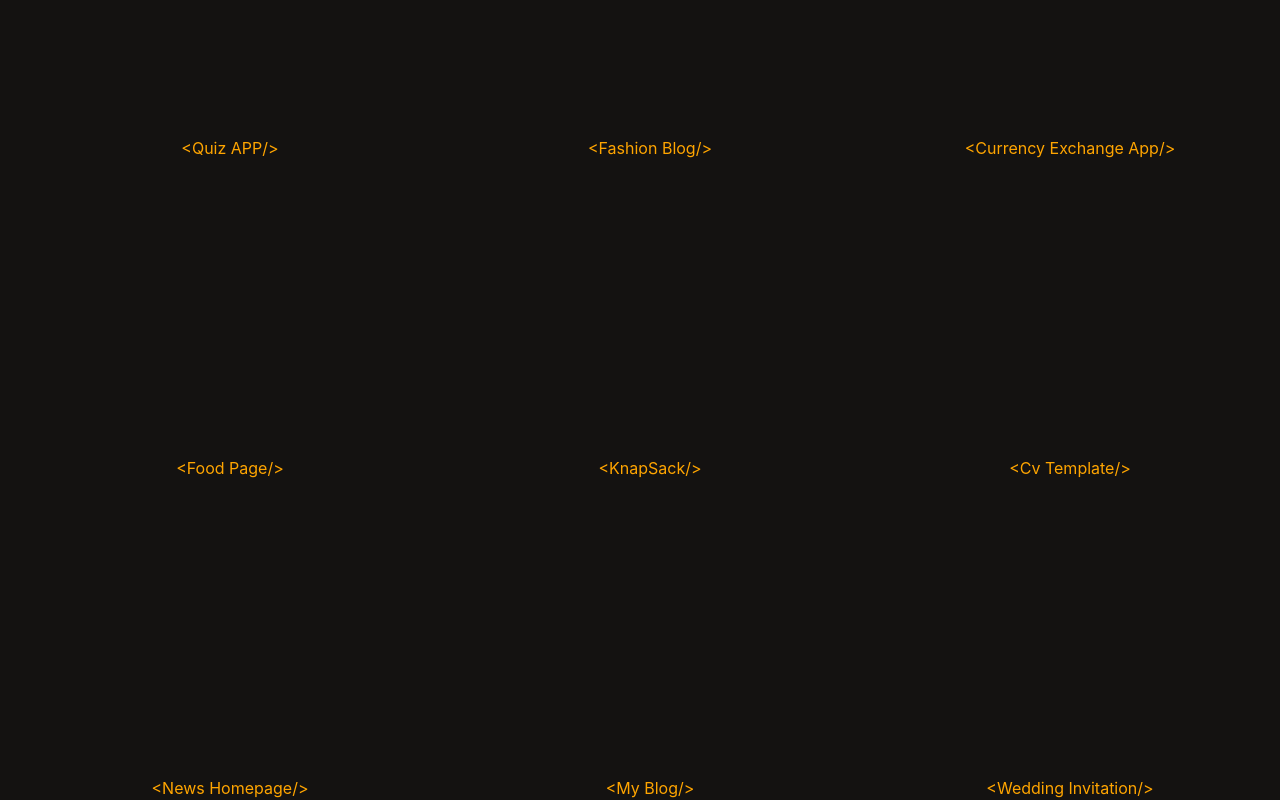
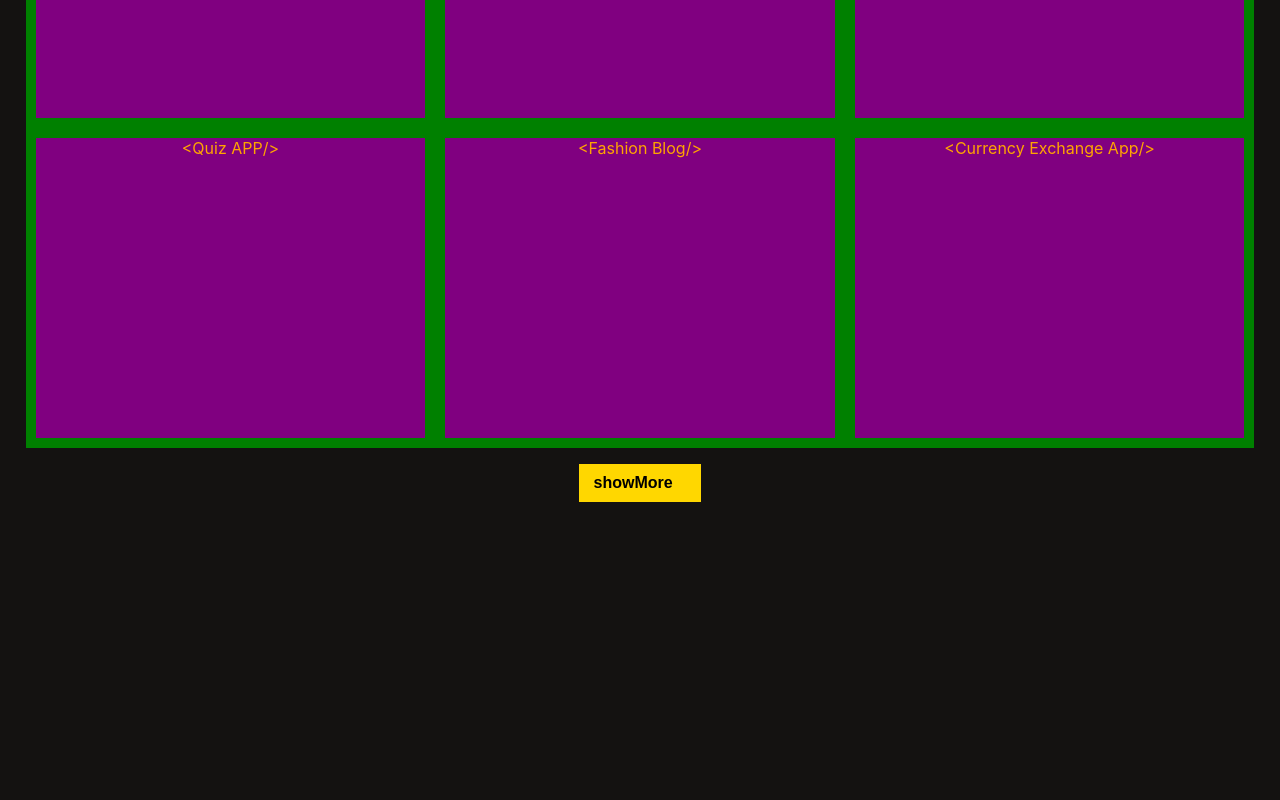
Before and after one commit to RashJrEdmund/react-portfolio, a React (Create React App) app: page / in a window 1280 px wide. Shown: the part 1100-1900 px from the top of the page. Built offline with nearby package versions, Linux system fonts and the light colour scheme; grey boxes are pictures that could not be loaded.

Commit message:
wrote the querry for the projects container and added the show-more/show-less btn's animations

```diff
--- a/src/App.jsx
+++ b/src/App.jsx
@@ -1,17 +1,51 @@
+/* eslint-disable jsx-a11y/control-has-associated-label */
+/* eslint-disable react/no-danger */
+/* eslint-disable react/jsx-pascal-case */
 import './styles/App.css';
+import React from 'react';
 import NabBar from './components/NabBar';
 import Hero from './components/Hero';
 import Footer from './components/Footer';
 import ProjectContainer from './components/ProjectContainer';
+import MyContext from './context/MyContext';
 
 function App() {
+  const [displayHidden, setDisplayHidden] = React.useState(true);
   return (
-    <div className="App">
-      <NabBar />
-      <Hero />
-      <ProjectContainer />
-      <Footer />
-    </div>
+    <MyContext.Provider value={displayHidden}>
+      <div className="App">
+        <NabBar />
+        <Hero />
+        <ProjectContainer display={displayHidden} />
+
+        <a
+          href={displayHidden ? '#project-container' : '#route_to_nowhere'}
+          className="show-more-btn"
+        >
+          <button
+            type="button"
+            onClick={() => setDisplayHidden((prev) => !prev)}
+            dangerouslySetInnerHTML={{
+              __html: displayHidden
+                ? `
+                  <span class="slide-span1"></span>
+                  <span class="text-span">
+                   showMore <span class="span1"> &#62; </span>
+                  </span>
+                 `
+                : `
+                  <span class="slide-span2"></span>
+                  <span class="text-span">
+                    <span class="span2"> &#60; </span> showLess
+                  </span>
+                `,
+            }}
+          />
+        </a>
+
+        <Footer />
+      </div>
+    </MyContext.Provider>
   );
 }
 
--- a/src/components/NabBar.jsx
+++ b/src/components/NabBar.jsx
@@ -10,10 +10,12 @@ export default function NabBar() {
         className="nav-form"
         onSubmit={(e) => {
           e.preventDefault();
+          e.target.elements.search_input.value = '';
         }}
       >
         <input
           className="search-input"
+          id="search_input"
           type="text"
           placeholder="Search Projects"
         />
--- a/src/components/ProjectContainer.jsx
+++ b/src/components/ProjectContainer.jsx
@@ -1,16 +1,29 @@
 import React from 'react';
 import '../styles/projectContainer.css';
 import data from '../data/projects.json';
+import MyContext from '../context/MyContext';
 
 export default function ProjectContainer() {
+  const displayHidden = React.useContext(MyContext);
   return (
     <div className="project-container" id="project-container">
       <header className="project-header">Past Projects Below</header>
       <div className="container">
-        {data.map((piece) => {
+        {data.map((piece, index) => {
           return (
-            <a href={piece.link} target="_blank" rel="noreferrer">
-              <div className="project">
+            <a
+              href={piece.link}
+              target="_blank"
+              rel="noreferrer"
+              key={piece.title}
+            >
+              <div
+                className={
+                  index > 5 && displayHidden
+                    ? 'project hidden-project'
+                    : 'project'
+                }
+              >
                 <div
                   className="image-holder"
                   style={{ backgroundImage: `url('${piece.img}')` }}
--- /dev/null
+++ b/src/context/MyContext.jsx
@@ -0,0 +1,5 @@
+import React from 'react';
+
+const MyContext = React.createContext();
+
+export default MyContext;
--- a/src/styles/App.css
+++ b/src/styles/App.css
@@ -1,3 +1,59 @@
 .App {
   text-align: center;
 }
+
+.show-more-btn {
+  width: fit-content;
+  height: fit-content;
+  margin: 3rem auto;
+}
+
+.show-more-btn button {
+  background-color: gold;
+  position: relative;
+  font-weight: 700;
+  font-size: 1rem;
+  padding: 10px 15px;
+  transition: 0.5s;
+  z-index: 2;
+}
+
+.show-more-btn button .slide-span1,
+.show-more-btn button .slide-span2 {
+  background-color: green;
+  position: absolute;
+  top: 0;
+  width: 0;
+  height: 100%;
+  transition: 0.6s;
+  z-index: -1;
+}
+
+.show-more-btn button .slide-span1 {
+  left: 0;
+}
+
+.show-more-btn button .slide-span2 {
+  right: 0;
+}
+
+.show-more-btn button:hover .slide-span1,
+.show-more-btn button:hover .slide-span2 {
+  width: 100%;
+}
+
+.show-more-btn button .text-span {
+  z-index: 1;
+}
+
+.show-more-btn button .span1,
+.show-more-btn button .span2 {
+  opacity: 0;
+  transition: 0.5s;
+}
+
+.show-more-btn button:hover .span1,
+.show-more-btn button:hover .span2 {
+  display: unset;
+  opacity: 1;
+}
--- a/src/styles/index.css
+++ b/src/styles/index.css
@@ -1,3 +1,7 @@
+html {
+  scroll-behavior: smooth;
+}
+
 * {
   box-sizing: border-box;
   padding: 0;
--- a/src/styles/navbar.css
+++ b/src/styles/navbar.css
@@ -61,3 +61,21 @@
   /* padding: 1rem; */
   cursor: pointer;
 }
+
+@media only screen and (max-width: 768px) {
+  .navbar .nav-form {
+    background-color: gold;
+    flex-wrap: wrap;
+  }
+
+  .nav-form .search-input {
+    height: 30px;
+    min-width: 100px;
+    font-size: 13px;
+  }
+
+  .nav-form .search-btn {
+    padding: 5px 10px;
+    font-size: 13px;
+  }
+}
--- a/src/styles/projectContainer.css
+++ b/src/styles/projectContainer.css
@@ -18,18 +18,42 @@
 }
 
 .project-container .container {
+  background-color: green;
   display: grid;
   grid-template-columns: repeat(3, 1fr);
   align-items: center;
   justify-content: center;
-  width: 100%;
+  width: 96vw;
+  max-width: 1300px;
   height: fit-content;
+  margin: 0;
 }
 
 .container .project {
-  background-color: ;
-  width: 100%;
+  background-color: purple;
+  width: cal(100% - 10px);
   height: fit-content;
   min-height: 300px;
   margin: 10px;
+  transition: 0.5s;
 }
+
+.container .project:hover {
+  transform: translateY(-20px);
+}
+
+.project.hidden-project {
+  display: none;
+}
+
+@media only screen and (max-width: 768px) {
+  .project-container .container {
+    grid-template-columns: repeat(2, 1fr);
+  }
+}
+
+@media only screen and (max-width: 600px) {
+  .project-container .container {
+    grid-template-columns: 1fr;
+  }
+}
```
